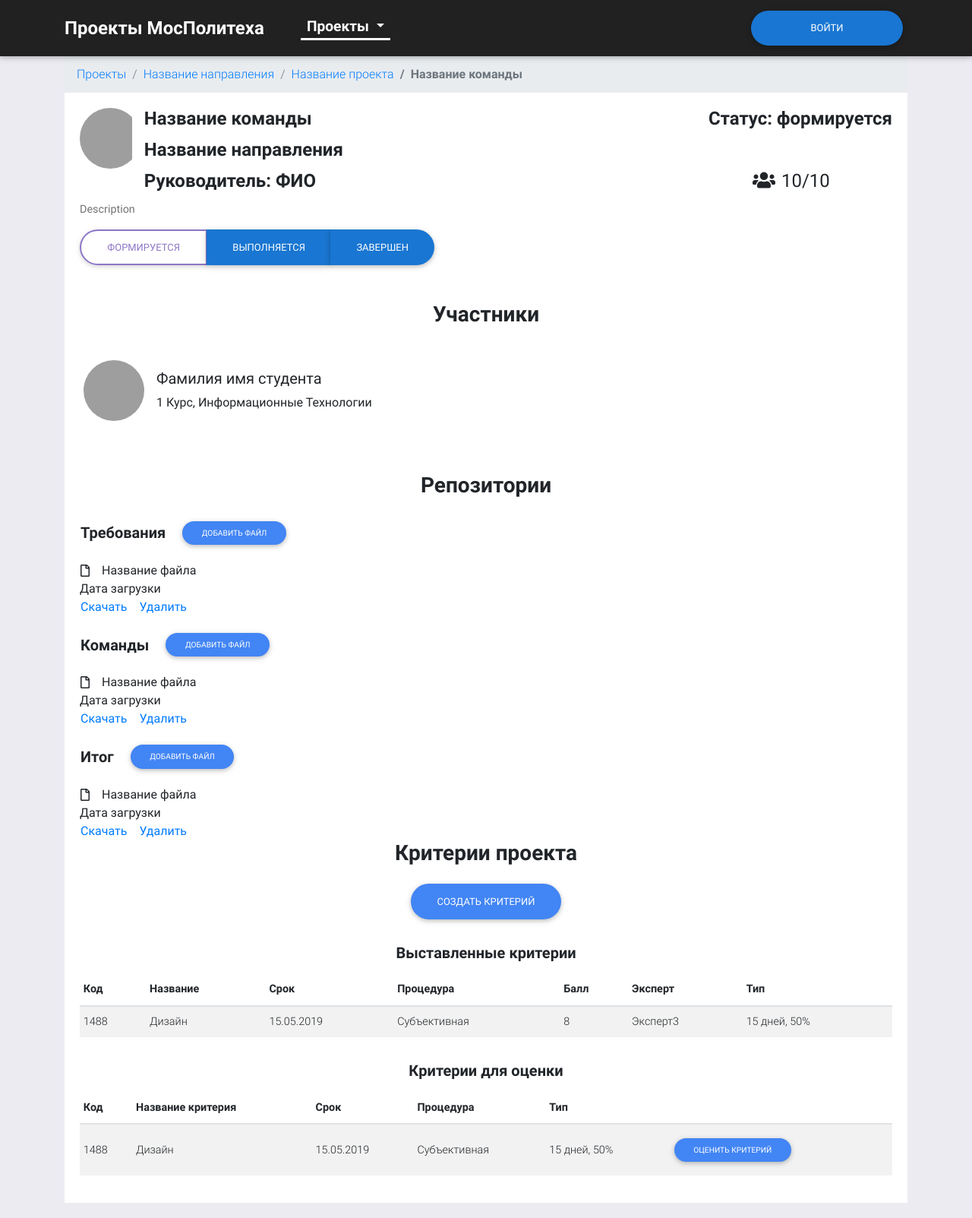
After one commit to xalyvi/vivon, a PHP site: page /views/project/project_team.phtml in a window 1280 px wide. The commit adds this page. Shown: the whole page at 76% size. Run offline with PHP 8.4, Linux system fonts and the light colour scheme; data that the repository does not hold is empty; a stand-in replaces the project's code that opens the database connection; some libraries are stand-ins or nearby versions; grey boxes are pictures that could not be loaded.

Commit message:
Добавил оставшуюся верстку

```diff
--- a/config/routes.php
+++ b/config/routes.php
@@ -13,6 +13,9 @@ return array (
     'projects/([ab][ab])' => 'home/index/1/$1',
     'projects/([а-яА-ЯЁёa-zA-Z]+)' => 'home/category/$1',
     'projects' => 'home/index',
+    'createTeam' => 'project/createTeam',
+    'projectTeam' => 'project/projectTeam',
+    'createCriteria' => 'project/createCriteria',
     'project/id-([0-9]+)' => 'project/index/$1',
     'profile/addProject' => 'profile/add',
     'profile/newtype' => 'profile/newtype',
--- /dev/null
+++ b/views/project/project_team.phtml
@@ -0,0 +1,187 @@
+<?php $site = 'Проект'; include(ROOT.'/views/layouts/header.phtml'); ?>
+  <main class="flex-fill">
+            <div class="container">
+                <nav aria-label="breadcrumb">
+                    <ol class="breadcrumb">
+                        <li class="breadcrumb-item"><a href="/projects">Проекты</a></li>
+                        <li class="breadcrumb-item"><a href="#">Название направления</a></li>
+                        <li class="breadcrumb-item"><a href="#">Название проекта</a></li>
+                        <li class="breadcrumb-item active">Название команды</li>
+                    </ol>
+                </nav>
+                <div class="card">
+                    <div class="card-body">
+                        <div class="d-flex card-block-1">
+                            <div class="view overlay mr-3 mb-2">
+                                <img class="card-img-top" style="border-radius: 50%; width: 80px; height: 80px;" src="/temp/temp.png" alt="Card image cap">
+                            </div>
+                            <div class="row ">
+                                <div class="row justify-content-between col-12">
+                                    <h4 class="card-title"><strong>Название команды</strong></h4>
+                                    <h4 class="card-title"><strong>Статус: формируется</strong></h4>
+                                </div>
+                                <h4 class="col-12 card-title"><strong>Название направления</strong></h4>
+                                <div class="col-12 row justify-content-between">
+                                    <h4 class="card-title"><strong>Руководитель: ФИО</strong></h4>
+                                    <h4 class="pr-5 pl-3" style="width: 200px;"><i class="fas fa-users" aria-hidden="true" style="padding-right: 8px;"></i>10/10</h4>
+                                </div>
+                            </div>
+                        </div>
+                        <p class="card-text">Description</p>
+
+                        <!-- Только для куратора -->
+                        <div class="btn-group" role="group" aria-label="Basic example">
+                            <button type="button" class="btn btn-outline-deep-purple btn-rounded" disabled>Формируется</button>
+                            <a type="button" href="#" class="btn btn-blue btn-rounded">Выполняется</a>
+                            <a type="button" href="#" class="btn btn-blue btn-rounded">Завершен</a>
+                        </div>
+
+                        <div class="mt-5 mb-3 d-flex justify-content-center align-items-center">
+                            <h3><strong>Участники</strong></h3>
+                        </div>
+
+                        <div class="card">
+                            <div class="card-body">
+                                <div class="row justify-content-start">
+                                    <div class="view overlay mr-3">
+                                        <img class="card-img-top" style="border-radius: 50%; width: 80px; height: 80px;" src="/temp/temp.png" alt="Card image cap">
+                                    </div>
+                                    <div class="my-auto">
+                                        <h5>Фамилия имя студента</h5>
+                                        <span>1 Курс, Информационные Технологии</span>
+                                    </div>
+                                </div>
+                            </div>
+                        </div>
+
+                        <div class="mt-5 mb-3 d-flex justify-content-center align-items-center">
+                            <h3><strong>Репозитории</strong></h3>
+                        </div>
+
+                        <div class="my-3 row justify-content-start">
+                            <h5 class="my-auto mx-3"><strong>Требования</strong></h5>
+                            <!-- Только для куратора -->
+                            <a type="button" class="btn btn-primary btn-rounded btn-sm" href="#">Добавить файл</a>
+                        </div>
+
+                        <div class="file">
+                            <div class="mt-3 row justify-content-start">
+                                <i class="my-auto mx-3 far fa-file"></i><p class="my-auto">Название файла</p>
+                            </div>
+                            <p class="my-auto">Дата загрузки</p>
+                            <div class="row pl-3 justify-content-start">
+                                <a class="pr-3" href="#">Скачать</a>
+                                <!-- Только для куратора -->
+                                <a href="#">Удалить</a>
+                            </div>
+                        </div>
+
+                        <div class="my-3 row justify-content-start">
+                            <h5 class="my-auto mx-3"><strong>Команды</strong></h5>
+                            <a type="button" class="btn btn-primary btn-rounded btn-sm" href="#">Добавить файл</a>
+                        </div>
+
+                        <div class="file">
+                            <div class="mt-3 row justify-content-start">
+                                <i class="my-auto mx-3 far fa-file"></i><p class="my-auto">Название файла</p>
+                            </div>
+                            <p class="my-auto">Дата загрузки</p>
+                            <div class="row pl-3 justify-content-start">
+                                <a class="pr-3" href="#">Скачать</a>
+                                <a href="#">Удалить</a>
+                            </div>
+                        </div>
+
+                        <div class="my-3 row justify-content-start">
+                            <h5 class="my-auto mx-3"><strong>Итог</strong></h5>
+                            <a type="button" class="btn btn-primary btn-rounded btn-sm" href="#">Добавить файл</a>
+                        </div>
+
+                        <div class="file">
+                            <div class="mt-3 row justify-content-start">
+                                <i class="my-auto mx-3 far fa-file"></i><p class="my-auto">Название файла</p>
+                            </div>
+                            <p class="my-auto">Дата загрузки</p>
+                            <div class="row pl-3 justify-content-start">
+                                <a class="pr-3" href="#">Скачать</a>
+                                <a href="#">Удалить</a>
+                            </div>
+                        </div>
+
+                        <div class="d-flex justify-content-center align-items-center">
+                            <h3><strong>Критерии проекта</strong></h3>
+                        </div>
+
+                        <!-- Для куратора -->
+                        <div class="row justify-content-center d-flex align-items-center text-center">
+                            <a type="button" class="m-3 btn btn-primary btn-rounded" href="createCriteria">Создать критерий</a>
+                        </div>
+
+                        <!-- Для куратора -->
+                        <h5 class="m-3 row"><strong>Выставленные критерии</strong></h5>
+                        <div class="table-responsive">
+                            <table id="tablePreview" class="table table-striped table-sm text-nowrap">
+                                <thead>
+                                    <tr>
+                                        <th><strong>Код</strong></th>
+                                        <th><strong>Название</strong></th>
+                                        <th><strong>Срок</strong></th>
+                                        <th><strong>Процедура</strong></th>
+                                        <th><strong>Балл</strong></th>
+                                        <th><strong>Эксперт</strong></th>
+                                        <th><strong>Тип</strong></th>
+                                    </tr>
+                                </thead>
+
+                                <tbody>
+                                <tr>
+                                    <td class="align-middle">1488</td>
+                                    <td class="align-middle">Дизайн</td>
+                                    <td class="align-middle">15.05.2019</td>
+                                    <td class="align-middle">Субъективная</td>
+                                    <td class="align-middle">8</td>
+                                    <td class="align-middle"> Эксперт3</td>
+                                    <td class="align-middle">15 дней, 50%</td>
+                                </tr>
+                                </tbody>
+                            </table>
+                        </div>
+
+                        <!-- Для эксперта -->
+                        <h5 class="m-3 row"><strong>Критерии для оценки</strong></h5>
+                        <div class="table-responsive">
+                            <table id="tablePreview" class="table table-striped table-sm text-nowrap">
+                                <thead>
+                                    <tr>
+                                        <th><strong>Код</strong></th>
+                                        <th><strong>Название критерия</strong></th>
+                                        <th><strong>Срок</strong></th>
+                                        <th><strong>Процедура</strong></th>
+                                        <th><strong>Тип</strong></th>
+                                        <th></th>
+                                    </tr>
+                                </thead>
+
+                                <tbody>
+                                <tr>
+                                    <td class="align-middle">1488</td>
+                                    <td class="align-middle">Дизайн</td>
+                                    <td class="align-middle">15.05.2019</td>
+                                    <td class="align-middle">Субъективная</td>
+                                    <td class="align-middle">15 дней, 50%</td>
+                                    <td class="align-middle">
+                                        <form action="" method="post">
+                                            <input type="submit" class="m-2 btn btn-primary btn-rounded btn-sm" name="cancel_apr" value="Оценить критерий">
+                                        </form>
+                                    </td>
+                                </tr>
+                                </tbody>
+                            </table>
+                        </div>
+
+            <div class="container">
+
+            </div>
+  </main>
+
+<?php include(ROOT.'/views/layouts/footer.phtml'); ?>
```
Also changed, not shown: controllers/ProjectController.php (+18 -0 lines), views/home-page.phtml (+36 -7 lines), views/profile/criteria.phtml (+7 -0 lines), views/profile/profile-curator.phtml (added, +27 -0 lines), views/profile/profile-expert.phtml (added, +27 -0 lines), views/project/create_team.phtml (added, +55 -0 lines), views/project/index.phtml (+67 -57 lines).
